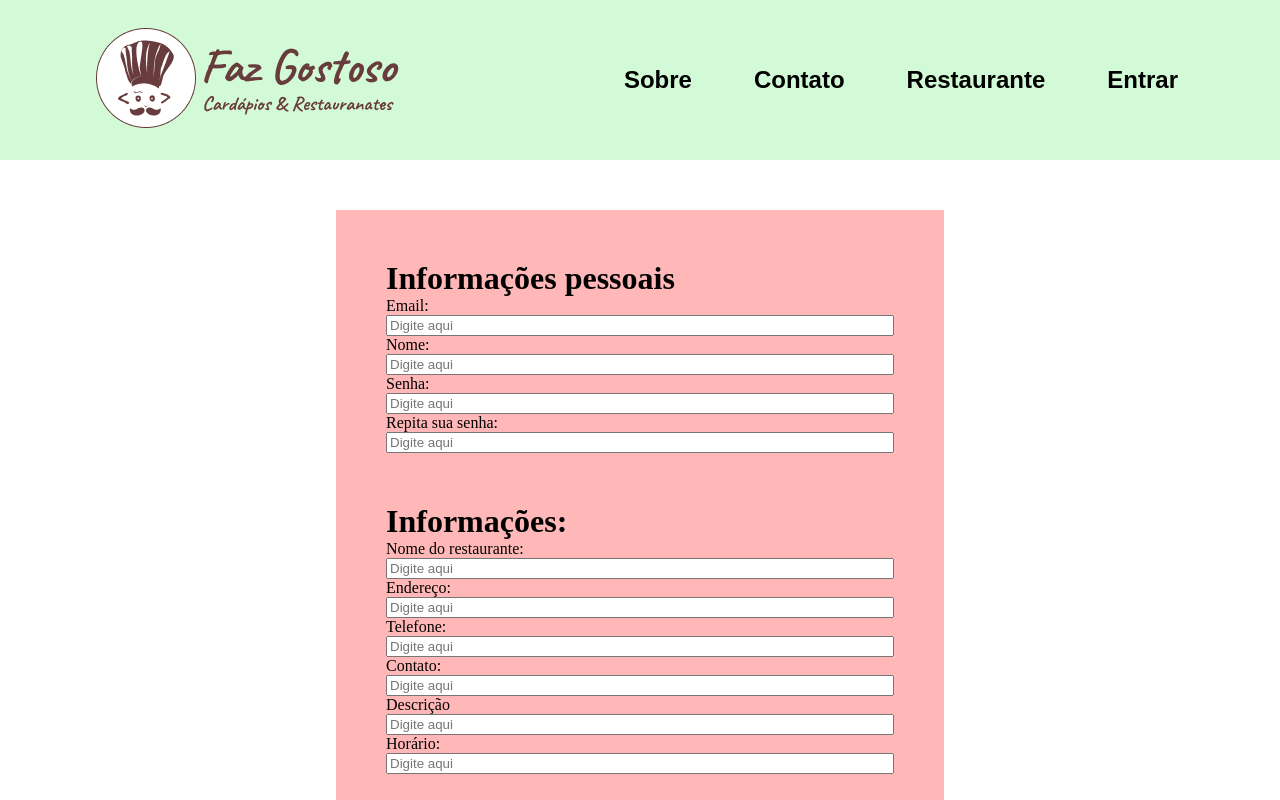
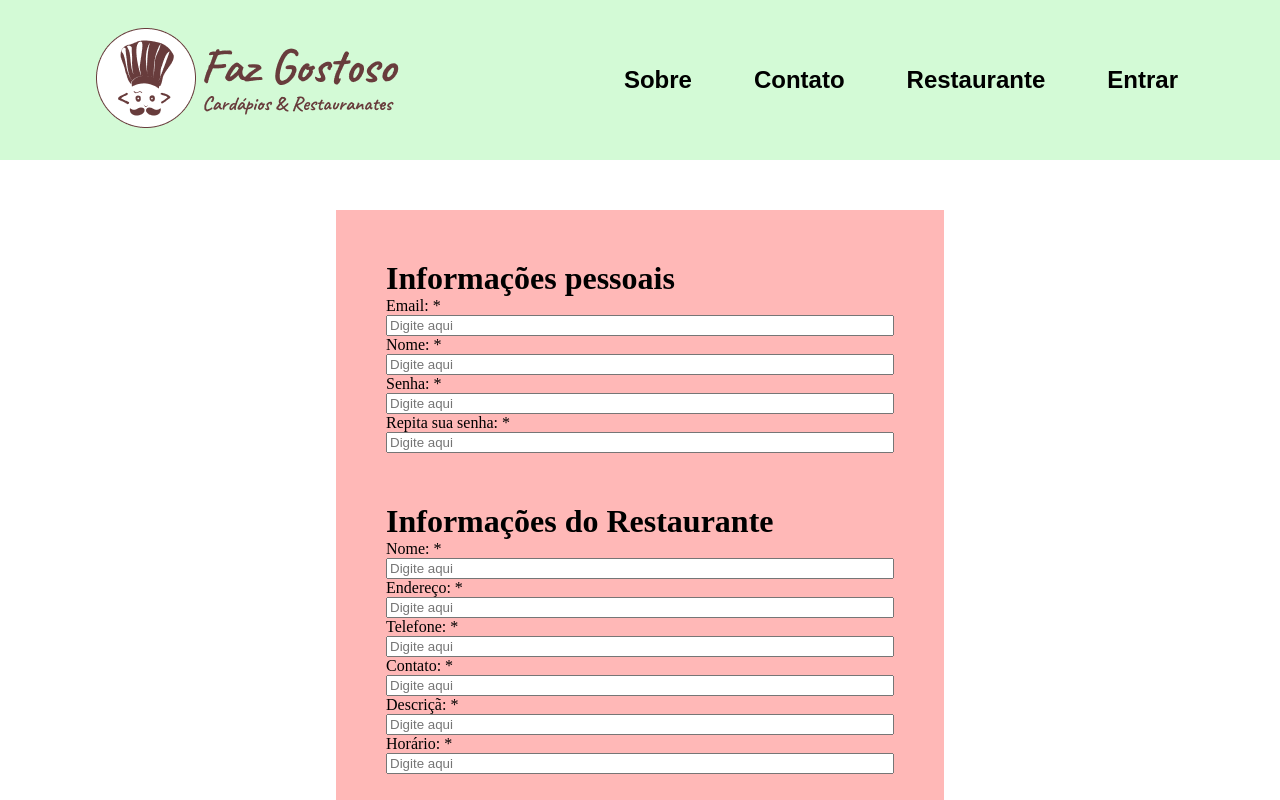
Before and after one commit to StructCE/monorepo-template, a Next.js app in the folder nextjs/: page /register in a window 1280 px wide. Shown: the top 800 px of the page. Built offline with nearby package versions, Linux system fonts and the light colour scheme; no server answers.

Commit message:
alguns ajustes minimos

```diff
--- a/nextjs/package.json
+++ b/nextjs/package.json
@@ -15,6 +15,7 @@
     "next-auth": "^4.24.5",
     "react": "^18",
     "react-dom": "^18",
+    "react-input-mask": "^2.0.4",
     "swiper": "^11.0.4"
   },
   "devDependencies": {
--- a/nextjs/src/pages/register.tsx
+++ b/nextjs/src/pages/register.tsx
@@ -18,7 +18,6 @@ async function handleRegister(props: {
     schedule: string;
   };
 }) {
-  console.log(props.owner.email);
   const res = await fetch(
     `http://localhost:3000/api/register/owner/${props.owner.email}`,
     {
@@ -27,7 +26,6 @@ async function handleRegister(props: {
       headers: { "Content-Type": "application/json" },
     }
   );
-  console.log(JSON.stringify(res));
 }
 
 export default function RegisterPage() {
@@ -72,7 +70,7 @@ export default function RegisterPage() {
           <div className={styles.user_info}>
             <h1 className={styles.h1}>Informações pessoais</h1>
             <span className={styles.span_input}>
-              <label htmlFor="">Email:</label>
+              <label htmlFor="">Email: *</label>
               <input
                 onChange={(event) => {
                   setEmail(event.target.value);
@@ -84,7 +82,7 @@ export default function RegisterPage() {
               />
             </span>
             <span className={styles.span_input}>
-              <label htmlFor="">Nome:</label>
+              <label htmlFor="">Nome: *</label>
               <input
                 onChange={(event) => {
                   setName(event.target.value);
@@ -96,7 +94,7 @@ export default function RegisterPage() {
               />
             </span>
             <span className={styles.span_input}>
-              <label htmlFor="">Senha:</label>
+              <label htmlFor="">Senha: *</label>
               <input
                 onChange={(event) => {
                   setPassword(event.target.value);
@@ -107,7 +105,7 @@ export default function RegisterPage() {
               />
             </span>
             <span className={styles.span_input}>
-              <label htmlFor="">Repita sua senha:</label>
+              <label htmlFor="">Repita sua senha: *</label>
               <input
                 onChange={(event) => {
                   setConfirmPassword(event.target.value);
@@ -120,9 +118,9 @@ export default function RegisterPage() {
           </div>
 
           <div className={styles.restaurant_info}>
-            <h1 className={styles.h1}>Informações:</h1>
+            <h1 className={styles.h1}>Informações do Restaurante</h1>
             <span className={styles.span_input}>
-              <label htmlFor="">Nome do restaurante:</label>
+              <label htmlFor="">Nome: *</label>
               <input
                 onChange={(event) => {
                   setRestaurantName(event.target.value);
@@ -133,7 +131,7 @@ export default function RegisterPage() {
               />
             </span>
             <span className={styles.span_input}>
-              <label htmlFor="">Endereço:</label>
+              <label htmlFor="">Endereço: *</label>
               <input
                 onChange={(event) => {
                   setLocation(event.target.value);
@@ -144,7 +142,7 @@ export default function RegisterPage() {
               />
             </span>
             <span className={styles.span_input}>
-              <label htmlFor="">Telefone:</label>
+              <label htmlFor="">Telefone: *</label>
               <input
                 onChange={(event) => {
                   setPhone(event.target.value);
@@ -155,7 +153,7 @@ export default function RegisterPage() {
               />
             </span>
             <span className={styles.span_input}>
-              <label htmlFor="">Contato:</label>
+              <label htmlFor="">Contato: *</label>
               <input
                 onChange={(event) => {
                   setContact(event.target.value);
@@ -166,7 +164,7 @@ export default function RegisterPage() {
               />
             </span>
             <span className={styles.span_input}>
-              <label htmlFor="">Descrição</label>
+              <label htmlFor="">Descriçã: *</label>
               <input
                 onChange={(event) => {
                   setDescription(event.target.value);
@@ -177,7 +175,7 @@ export default function RegisterPage() {
               />
             </span>{" "}
             <span className={styles.span_input}>
-              <label htmlFor="">Horário:</label>
+              <label htmlFor="">Horário: *</label>
               <input
                 onChange={(event) => {
                   setSchedule(event.target.value);
```
Also changed, not shown: 1 other file (tests, documents, lock files or other folders).
